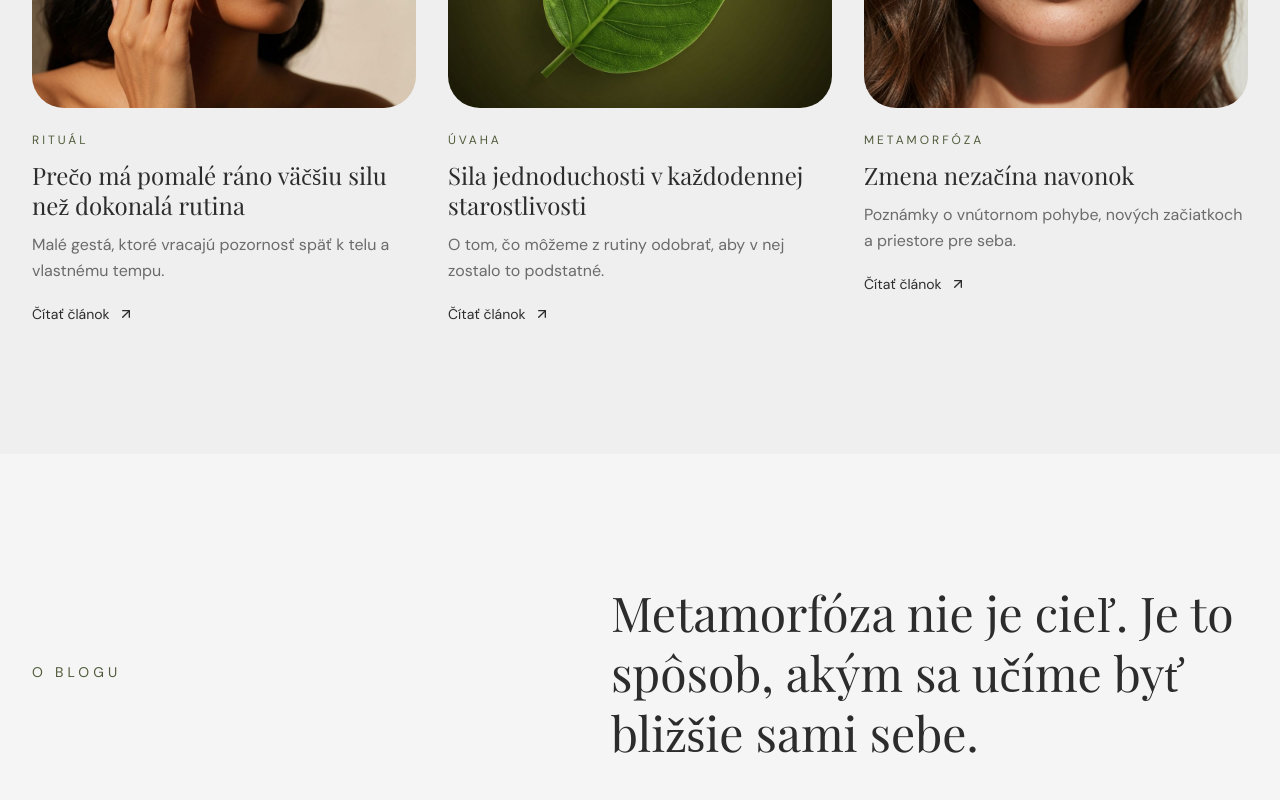
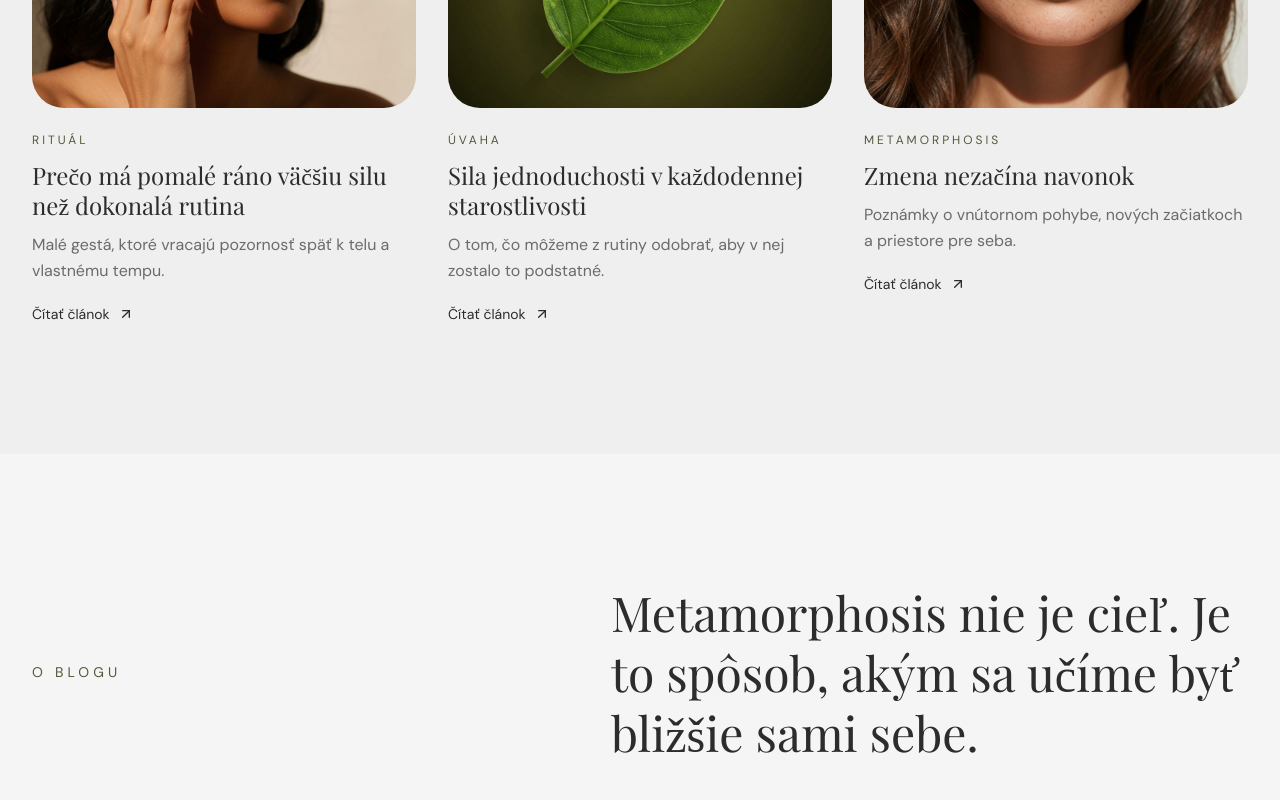
Before and after one commit to zuzana-metamorphosis/web, a Next.js app: page / in a window 1280 px wide. Shown: the part 1260-2060 px from the top of the page. Built offline with nearby package versions, Linux system fonts and the light colour scheme; no server answers.

Commit message:
Rename brand to Metamorphosis

```diff
--- a/app/journal/[slug]/page.tsx
+++ b/app/journal/[slug]/page.tsx
@@ -19,7 +19,7 @@ const articles = {
     body: "Jednoduchosť nie je rezignácia. Je to spôsob, ako si vybrať menej vecí, ktorým dokážeme venovať viac pozornosti. Keď rutina prestane byť zoznamom povinností, môže sa stať tichým miestom návratu k sebe.",
   },
   metamorfoza: {
-    category: "Metamorfóza",
+    category: "Metamorphosis",
     title: "Zmena nezačína navonok",
     intro: "Poznámky o vnútornom pohybe, nových začiatkoch a priestore pre seba.",
     image: "/images/bento-skin-model.jpg",
--- a/app/layout.tsx
+++ b/app/layout.tsx
@@ -18,10 +18,10 @@ const playfairDisplay = Playfair_Display({
 });
 
 export const metadata: Metadata = {
-  title: 'ZUZANA — Metamorfóza',
+  title: 'ZUZANA — Metamorphosis',
   description: 'Osobný blog o vedomej starostlivosti, kráse bez tlaku a malých rozhodnutiach, ktoré menia každodennosť.',
   generator: 'v0.app',
-  keywords: ['blog', 'metamorfóza', 'starostlivosť', 'rituály', 'krása'],
+  keywords: ['blog', 'metamorphosis', 'starostlivosť', 'rituály', 'krása'],
   icons: {
     icon: [
       {
--- a/app/page.tsx
+++ b/app/page.tsx
@@ -7,7 +7,7 @@ import { Header } from "@/components/boty/header"
 const articles = [
   { slug: "ritual-pomaly", category: "Rituál", title: "Prečo má pomalé ráno väčšiu silu než dokonalá rutina", excerpt: "Malé gestá, ktoré vracajú pozornosť späť k telu a vlastnému tempu.", image: "/images/skincare-ritual.jpg" },
   { slug: "sila-jednoduchosti", category: "Úvaha", title: "Sila jednoduchosti v každodennej starostlivosti", excerpt: "O tom, čo môžeme z rutiny odobrať, aby v nej zostalo to podstatné.", image: "/images/natural-leaf.jpg" },
-  { slug: "metamorfoza", category: "Metamorfóza", title: "Zmena nezačína navonok", excerpt: "Poznámky o vnútornom pohybe, nových začiatkoch a priestore pre seba.", image: "/images/bento-skin-model.jpg" },
+  { slug: "metamorfoza", category: "Metamorphosis", title: "Zmena nezačína navonok", excerpt: "Poznámky o vnútornom pohybe, nových začiatkoch a priestore pre seba.", image: "/images/bento-skin-model.jpg" },
 ]
 
 export default function HomePage() {
@@ -20,7 +20,7 @@ export default function HomePage() {
         <div className="absolute inset-0 bg-gradient-to-t from-background via-background/20 to-transparent" />
         <div className="relative z-10 mx-auto flex min-h-[calc(100vh-8rem)] max-w-7xl items-end px-6 pb-16 lg:px-8 lg:pb-24">
           <div className="max-w-3xl">
-            <p className="mb-5 text-sm uppercase tracking-[0.3em] text-black/70">Zuzana · Metamorfóza</p>
+            <p className="mb-5 text-sm uppercase tracking-[0.3em] text-black/70">Zuzana · Metamorphosis</p>
             <h1 className="font-serif text-5xl leading-[1.05] text-black md:text-7xl">Miesto pre zmenu, ktorá začína vnútri.</h1>
             <p className="mt-6 max-w-xl text-lg leading-relaxed text-black/75">Osobný blog o vedomej starostlivosti, kráse bez tlaku a malých rozhodnutiach, ktoré menia každodennosť.</p>
           </div>
@@ -57,7 +57,7 @@ export default function HomePage() {
       <section id="about" className="px-6 py-24 lg:px-8 lg:py-32">
         <div className="mx-auto grid max-w-7xl gap-12 md:grid-cols-[1fr_1.2fr] md:items-center">
           <p className="text-sm uppercase tracking-[0.3em] text-primary">O blogu</p>
-          <p className="font-serif text-4xl leading-tight text-foreground md:text-5xl">Metamorfóza nie je cieľ. Je to spôsob, akým sa učíme byť bližšie sami sebe.</p>
+          <p className="font-serif text-4xl leading-tight text-foreground md:text-5xl">Metamorphosis nie je cieľ. Je to spôsob, akým sa učíme byť bližšie sami sebe.</p>
         </div>
       </section>
 
--- a/components/boty/footer.tsx
+++ b/components/boty/footer.tsx
@@ -7,7 +7,7 @@ const footerLinks = {
   journal: [
     { name: "Najnovšie články", href: "#journal" },
     { name: "Rituály", href: "#journal" },
-    { name: "Metamorfóza", href: "#journal" },
+    { name: "Metamorphosis", href: "#journal" },
   ],
   about: [
     { name: "O blogu", href: "#about" },
```
